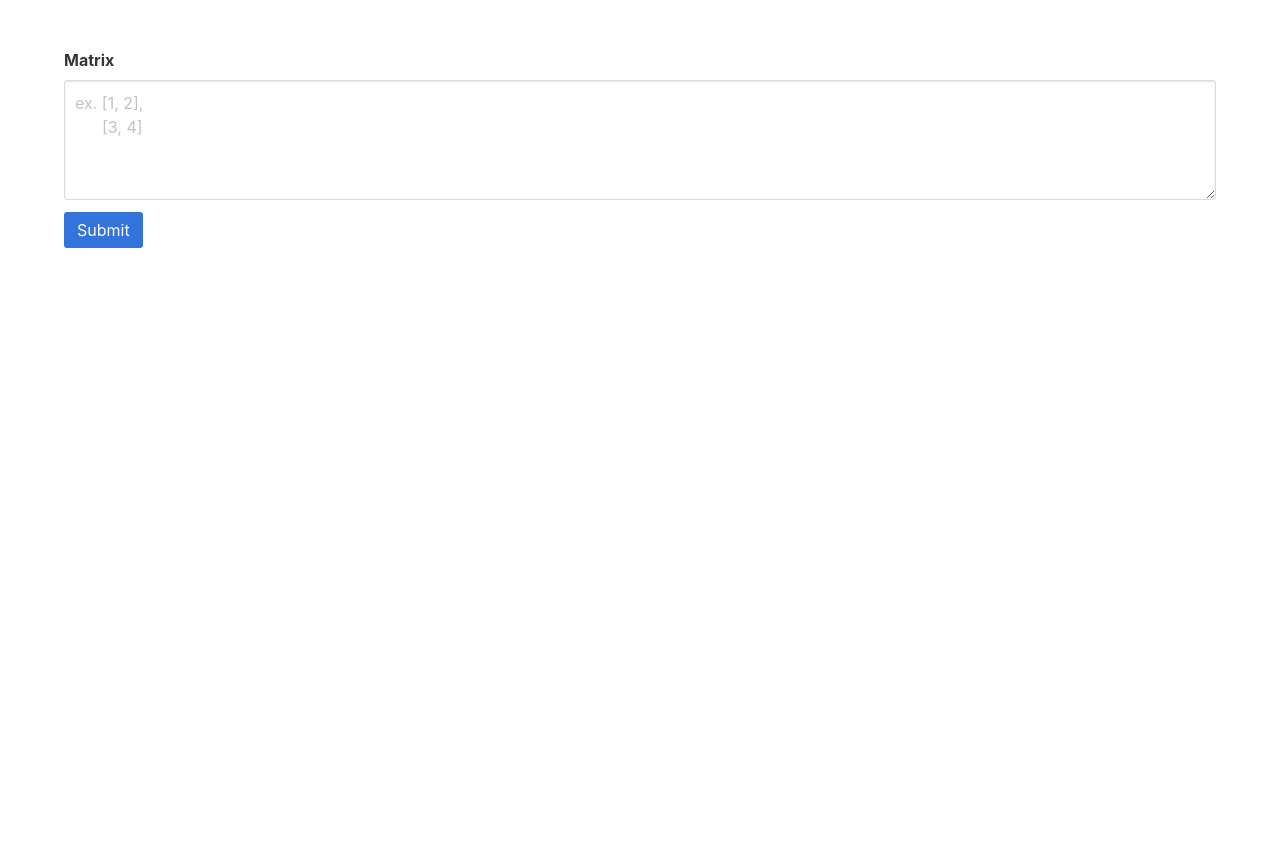
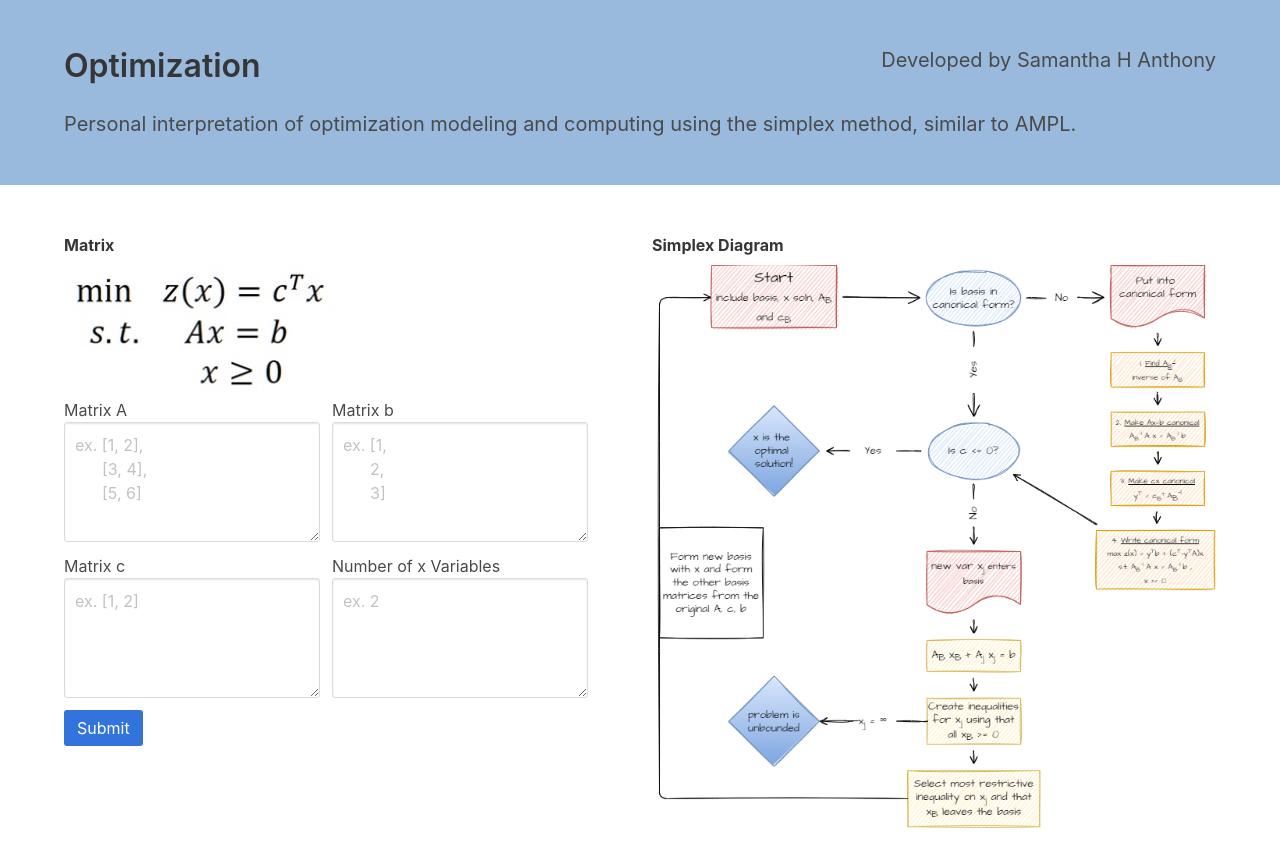
Before and after one commit to samantho/optimization, a website: page index.html in a window 1280 px wide. Before the commit the page ends 800 px from the top, so only its background shows below. Drawn offline with Linux system fonts and the light colour scheme.

Commit message:
page setup

```diff
--- a/custom_style.css
+++ b/custom_style.css
@@ -0,0 +1,3 @@
+.textarea{
+    width: 20vw !important;
+}
--- a/index.html
+++ b/index.html
@@ -9,28 +9,64 @@
         <script src="projects.js"></script>
     </head>
     <body>
+        <div class="section" style="background-color: #99badd;">
+            <div class="container">
+                <div class="content">
+                    <div class="columns">
+                        <div class="column">
+                            <p class="title">Optimization</p>
+                        </div>
+                        <div class="column">
+                            <p class="subtitle has-text-right">Developed by Samantha H Anthony</p>
+                        </div>
+                    </div>
+
+                    <p></p>
+                    <p class="subtitle">Personal interpretation of optimization modeling and computing using the simplex method, similar to AMPL.</p>
+                </div>
+            </div>
+        </div>
+
         <div class="section">
             <div class="container">
                 <div class="content">
-                    <div class="field">
-
-                      <div class="field">
+                    <div class="columns">
+                        <div class="column">
                             <label class="label">Matrix</label>
+                            <img src="./problemsetup.jpg" alt="Simplex Diagram">
+                            <div class="field is-grouped is-grouped-multiline">
                                 <div class="control">
-                          <textarea  id="matrixsub" class="textarea" placeholder="ex. [1, 2],
-      [3, 4]"></textarea>
+                                    <label>Matrix A</label>
+                                    <textarea  id="subA" class="textarea" placeholder="ex. [1, 2],
+      [3, 4],
+      [5, 6]"></textarea>
+                                </div>
+                                <div class="control">
+                                    <label>Matrix b</label>
+                                    <textarea  id="subB" class="textarea" placeholder="ex. [1,
+      2,
+      3]"></textarea>
+                                </div>
+                                <div class="control">
+                                    <label>Matrix c</label>
+                                    <textarea  id="subC" class="textarea" placeholder="ex. [1, 2]"></textarea>
+                                </div>
+                                <div class="control">
+                                    <label>Number of x Variables</label>
+                                    <textarea  id="subX" class="textarea" placeholder="ex. 2"></textarea>
                                 </div>
                             </div>
 
+
                             <div class="field is-grouped">
-                        <!-- <div class="control">
-                          <button class="button is-link">Add Row</button>
-                        </div>
-                        <div class="control">
-                          <button class="button is-link is-light">Add Col</button>
-                        </div> -->
                                 <div class="control">
                                     <button class="button is-link is-light" onclick="matrixsub()">Submit</button>
+                                </div>
+                            </div>
+                        </div>
+                        <div class="column">
+                            <label class="label">Simplex Diagram</label>
+                            <img src="./optimizationsimplex.png" alt="Simplex Diagram">
                         </div>
                     </div>
                 </div>
```
Also changed, not shown: optimizationsimplex.png (added), problemsetup.jpg (added). Lines whose indentation alone changed are shown as unchanged.
